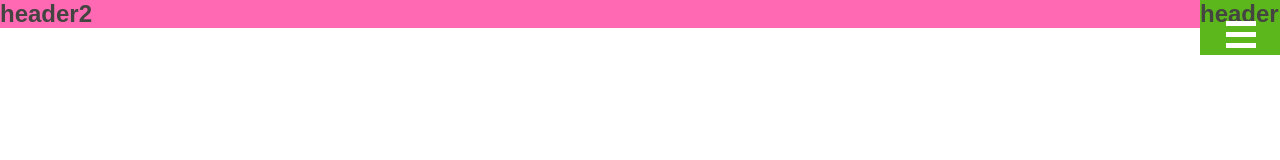
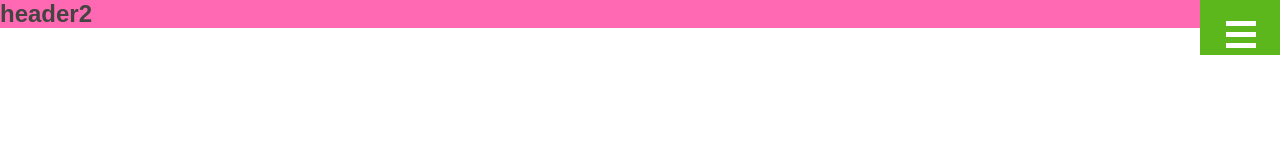
Before and after one commit to skjoldmoeen/Modul6, a plain HTML site: page index.html in a window 1280 px wide. Shown: the top 160 px of the page. Drawn offline with Linux system fonts and the light colour scheme; a web font is replaced by a local one.

Commit message:
Update index.html

```diff
--- a/index.html
+++ b/index.html
@@ -19,7 +19,7 @@
             <h2>header2</h2>
         </div>
         <div class="header">
-            <h2>header</h2>
+
 
 <!-- Pernilles kode -->
             <nav>
```
